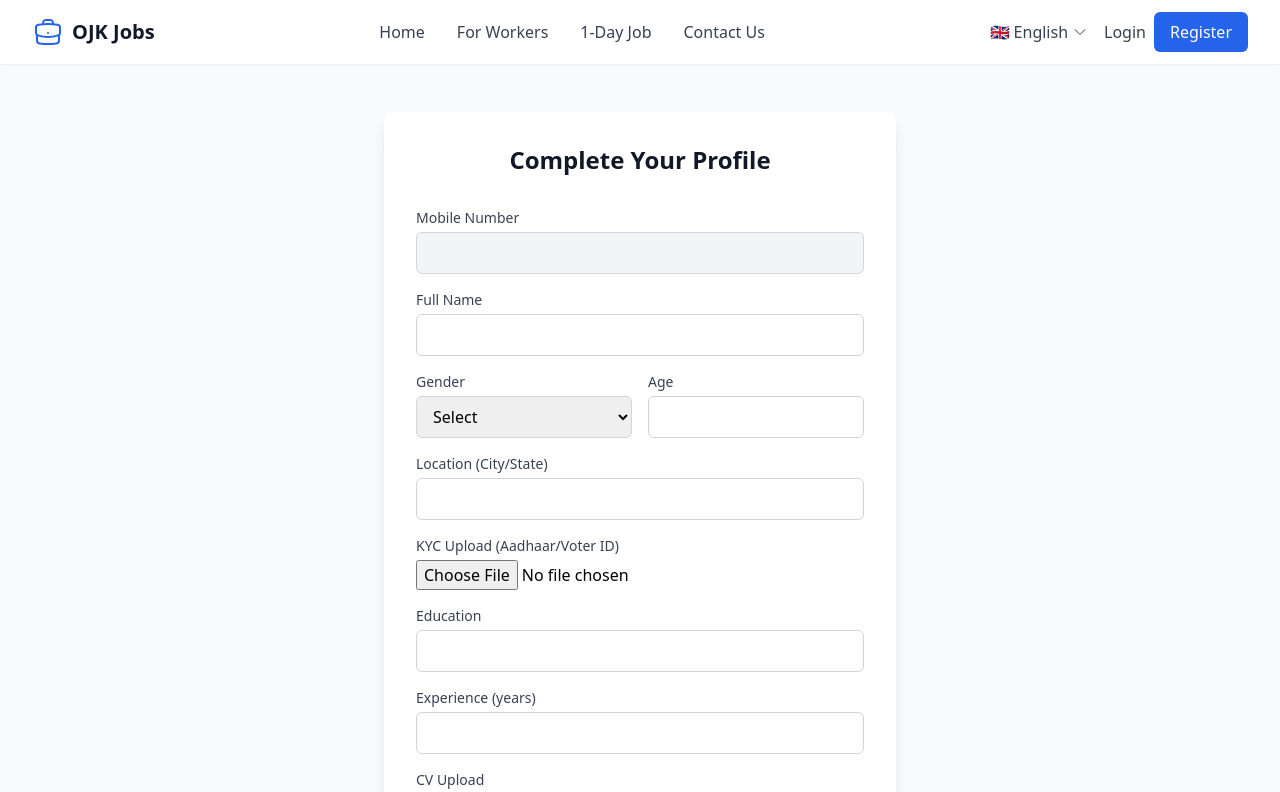
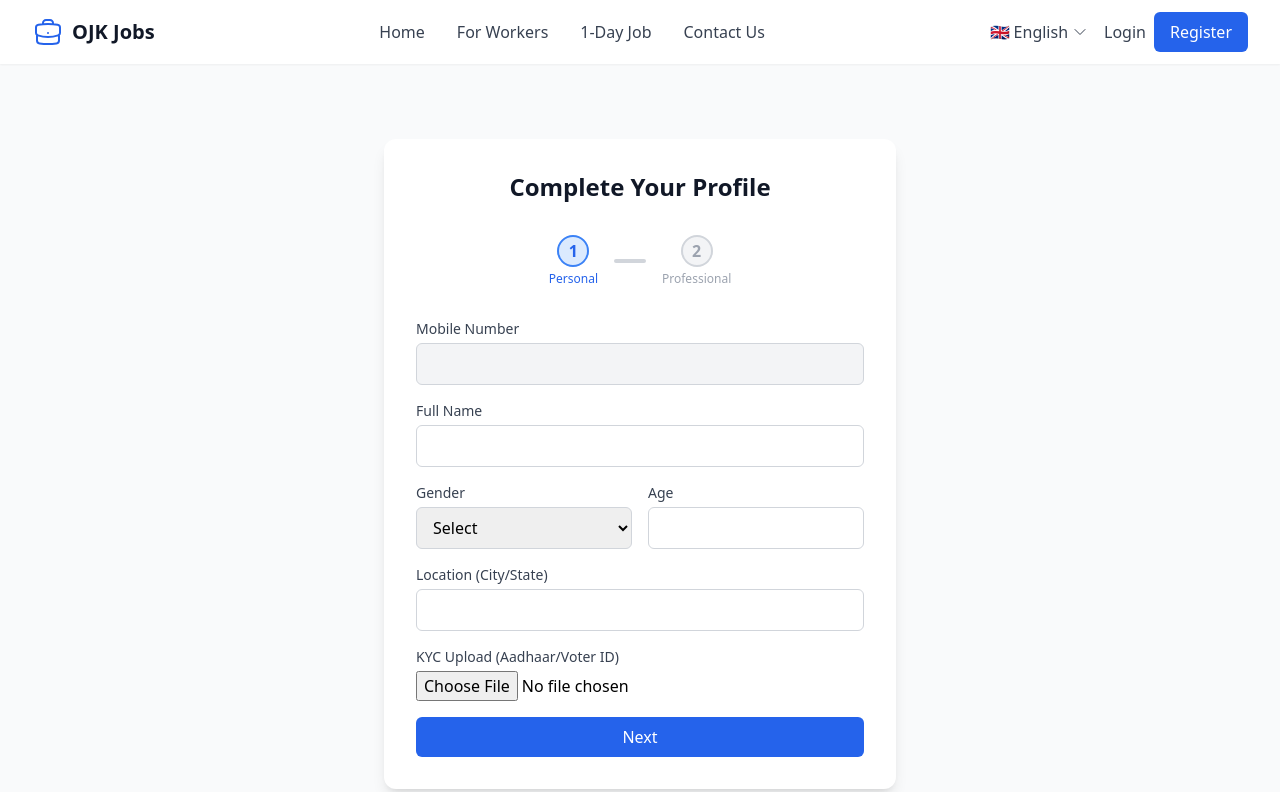
Before and after one commit to SrihariSeenivasan/OJKjobs, a React (Vite) app in the folder frontend/: page /jobseeker-profile in a window 1280 px wide. Shown: the top 792 px of the page. Built offline with nearby package versions, Linux system fonts and the light colour scheme.

Commit message:
jobseeker

```diff
--- a/frontend/src/pages/auth/JobseekerLogin.tsx
+++ b/frontend/src/pages/auth/JobseekerLogin.tsx
@@ -1,5 +1,6 @@
 import React, { useState } from 'react';
 import { useNavigate } from 'react-router-dom';
+import OtpInput from '../../components/common/OtpInput';
 
 const JobseekerLogin: React.FC = () => {
   const [mobile, setMobile] = useState('');
@@ -29,12 +30,11 @@ const JobseekerLogin: React.FC = () => {
   };
 
   return (
-    <div className="min-h-screen flex items-center justify-center bg-gray-50 py-12 px-4 sm:px-6 lg:px-8">
-      <div className="max-w-md w-full space-y-8 bg-white rounded-xl shadow-lg p-8">
-        <h2 className="text-center text-2xl font-bold text-gray-900 mb-4">Jobseeker Login</h2>
-        <form onSubmit={otpSent ? handleVerifyOtp : handleSendOtp} className="space-y-6">
-          <div>
-            <label htmlFor="mobile" className="block text-sm font-medium text-gray-700 mb-1">Mobile Number</label>
+    <div className="max-w-md mx-auto py-12 px-4 sm:px-6 lg:px-8">
+      <h2 className="text-center text-3xl font-extrabold text-blue-700 mb-6 tracking-tight drop-shadow">Jobseeker Login</h2>
+      <form onSubmit={otpSent ? handleVerifyOtp : handleSendOtp} className="w-full flex flex-col gap-8 items-center">
+        <div className="w-full">
+          <label htmlFor="mobile" className="block text-base font-semibold text-blue-600 mb-2">Mobile Number</label>
           <input
             id="mobile"
             name="mobile"
@@ -42,35 +42,43 @@ const JobseekerLogin: React.FC = () => {
             required
             value={mobile}
             onChange={e => setMobile(e.target.value)}
-              className="w-full px-3 py-2 border border-gray-300 rounded-md focus:ring-blue-500 focus:border-blue-500"
+            className="w-full px-4 py-3 border-2 border-blue-300 rounded-lg focus:ring-2 focus:ring-blue-400 focus:border-blue-500 text-lg transition disabled:bg-gray-100"
             placeholder="Enter your mobile number"
             disabled={otpSent}
           />
         </div>
         {otpSent && (
-            <div>
-              <label htmlFor="otp" className="block text-sm font-medium text-gray-700 mb-1">OTP</label>
-              <input
-                id="otp"
-                name="otp"
-                type="text"
-                required
+          <div className="w-full flex flex-col items-center">
+            <label htmlFor="otp" className="block text-base font-semibold text-blue-600 mb-2">OTP</label>
+            <div className="flex justify-center w-full">
+              <OtpInput
                 value={otp}
-                onChange={e => setOtp(e.target.value)}
-                className="w-full px-3 py-2 border border-gray-300 rounded-md focus:ring-blue-500 focus:border-blue-500"
-                placeholder="Enter OTP"
+                onChange={setOtp}
+                numInputs={6}
+                isInputNum={true}
+                inputStyle="mx-1 w-12 h-12 text-center text-xl border-2 border-blue-300 rounded-lg focus:ring-2 focus:ring-purple-400 bg-blue-50 shadow-md transition"
               />
+            </div>
+            <p className="text-xs text-gray-500 mt-2 text-center">Enter the 6-digit OTP sent to your mobile</p>
           </div>
         )}
         <button
           type="submit"
-            disabled={isLoading || (otpSent && otp.length === 0)}
-            className="w-full bg-blue-600 text-white py-2 px-4 rounded-md font-medium hover:bg-blue-700 focus:outline-none focus:ring-2 focus:ring-blue-500 focus:ring-offset-2 disabled:opacity-50 disabled:cursor-not-allowed"
+          disabled={isLoading || (otpSent && otp.replace(/\D/g, '').length < 6)}
+          className="w-full bg-gradient-to-r from-blue-500 to-purple-500 text-white py-3 px-4 rounded-lg font-bold text-lg shadow-lg hover:from-blue-600 hover:to-purple-600 focus:outline-none focus:ring-2 focus:ring-blue-400 focus:ring-offset-2 disabled:opacity-50 disabled:cursor-not-allowed transition"
         >
           {isLoading ? 'Please wait...' : otpSent ? 'Verify OTP' : 'Send OTP'}
         </button>
       </form>
+      {/* Modal for loading */}
+      {isLoading && (
+        <div className="fixed inset-0 bg-black bg-opacity-30 flex items-center justify-center z-50">
+          <div className="bg-white rounded-xl shadow-xl p-8 flex flex-col items-center">
+            <svg className="animate-spin h-8 w-8 text-blue-500 mb-4" xmlns="http://www.w3.org/2000/svg" fill="none" viewBox="0 0 24 24"><circle className="opacity-25" cx="12" cy="12" r="10" stroke="currentColor" strokeWidth="4"/><path className="opacity-75" fill="currentColor" d="M4 12a8 8 0 018-8v8z"/></svg>
+            <span className="text-blue-700 font-semibold">Processing...</span>
           </div>
+        </div>
+      )}
     </div>
   );
 };
--- a/frontend/src/pages/auth/JobseekerProfile.tsx
+++ b/frontend/src/pages/auth/JobseekerProfile.tsx
@@ -27,6 +27,7 @@ const JobseekerProfile: React.FC = () => {
     employeeId: generateEmployeeId(),
   });
   const [isLoading, setIsLoading] = useState(false);
+  const [step, setStep] = useState(1); // 1: Personal, 2: Professional
 
   const handleChange = (e: React.ChangeEvent<HTMLInputElement | HTMLSelectElement | HTMLTextAreaElement>) => {
     const target = e.target;
@@ -41,16 +42,20 @@ const JobseekerProfile: React.FC = () => {
     }));
   };
 
+  const handleNext = (e: React.FormEvent) => {
+    e.preventDefault();
+    setStep(2);
+  };
+
   const handleSubmit = async (e: React.FormEvent) => {
     e.preventDefault();
     setIsLoading(true);
     setTimeout(() => {
       setIsLoading(false);
-      // Update Redux user state with only allowed User fields
       dispatch(setUser({
         id: formData.employeeId,
         name: formData.name,
-        email: '', // No email in this flow, set as empty or fetch if available
+        email: '',
         role: 'jobseeker',
         isVerified: true,
         profileComplete: true
@@ -63,7 +68,21 @@ const JobseekerProfile: React.FC = () => {
     <div className="min-h-screen flex items-center justify-center bg-gray-50 py-12 px-4 sm:px-6 lg:px-8">
       <div className="max-w-lg w-full space-y-8 bg-white rounded-xl shadow-lg p-8">
         <h2 className="text-center text-2xl font-bold text-gray-900 mb-4">Complete Your Profile</h2>
-        <form className="space-y-4" onSubmit={handleSubmit}>
+        {/* Stepper */}
+        <div className="flex justify-center items-center mb-8 gap-4">
+          <div className={`flex flex-col items-center ${step === 1 ? 'text-blue-600' : 'text-gray-400'}`}>
+            <div className={`rounded-full w-8 h-8 flex items-center justify-center font-bold border-2 ${step === 1 ? 'border-blue-500 bg-blue-100' : 'border-gray-300 bg-gray-100'}`}>1</div>
+            <span className="text-xs mt-1">Personal</span>
+          </div>
+          <div className="w-8 h-1 bg-gray-300 rounded" />
+          <div className={`flex flex-col items-center ${step === 2 ? 'text-blue-600' : 'text-gray-400'}`}>
+            <div className={`rounded-full w-8 h-8 flex items-center justify-center font-bold border-2 ${step === 2 ? 'border-blue-500 bg-blue-100' : 'border-gray-300 bg-gray-100'}`}>2</div>
+            <span className="text-xs mt-1">Professional</span>
+          </div>
+        </div>
+        {/* Step 1: Personal Info */}
+        {step === 1 && (
+          <form className="space-y-4" onSubmit={handleNext}>
             <div>
               <label className="block text-sm font-medium text-gray-700 mb-1">Mobile Number</label>
               <input type="tel" value={mobile} disabled className="w-full px-3 py-2 border border-gray-300 rounded-md bg-gray-100" />
@@ -95,6 +114,17 @@ const JobseekerProfile: React.FC = () => {
               <label className="block text-sm font-medium text-gray-700 mb-1">KYC Upload (Aadhaar/Voter ID)</label>
               <input name="kyc" type="file" accept="image/*,.pdf" required onChange={handleChange} className="w-full" />
             </div>
+            <button
+              type="submit"
+              className="w-full bg-blue-600 text-white py-2 px-4 rounded-md font-medium hover:bg-blue-700 focus:outline-none focus:ring-2 focus:ring-blue-500 focus:ring-offset-2"
+            >
+              Next
+            </button>
+          </form>
+        )}
+        {/* Step 2: Professional Info */}
+        {step === 2 && (
+          <form className="space-y-4" onSubmit={handleSubmit}>
             <div>
               <label className="block text-sm font-medium text-gray-700 mb-1">Education</label>
               <input name="education" type="text" required value={formData.education} onChange={handleChange} className="w-full px-3 py-2 border border-gray-300 rounded-md" />
@@ -127,6 +157,7 @@ const JobseekerProfile: React.FC = () => {
               {isLoading ? 'Submitting...' : 'Submit Profile'}
             </button>
           </form>
+        )}
       </div>
     </div>
   );
```
Lines whose indentation alone changed are shown as unchanged.
